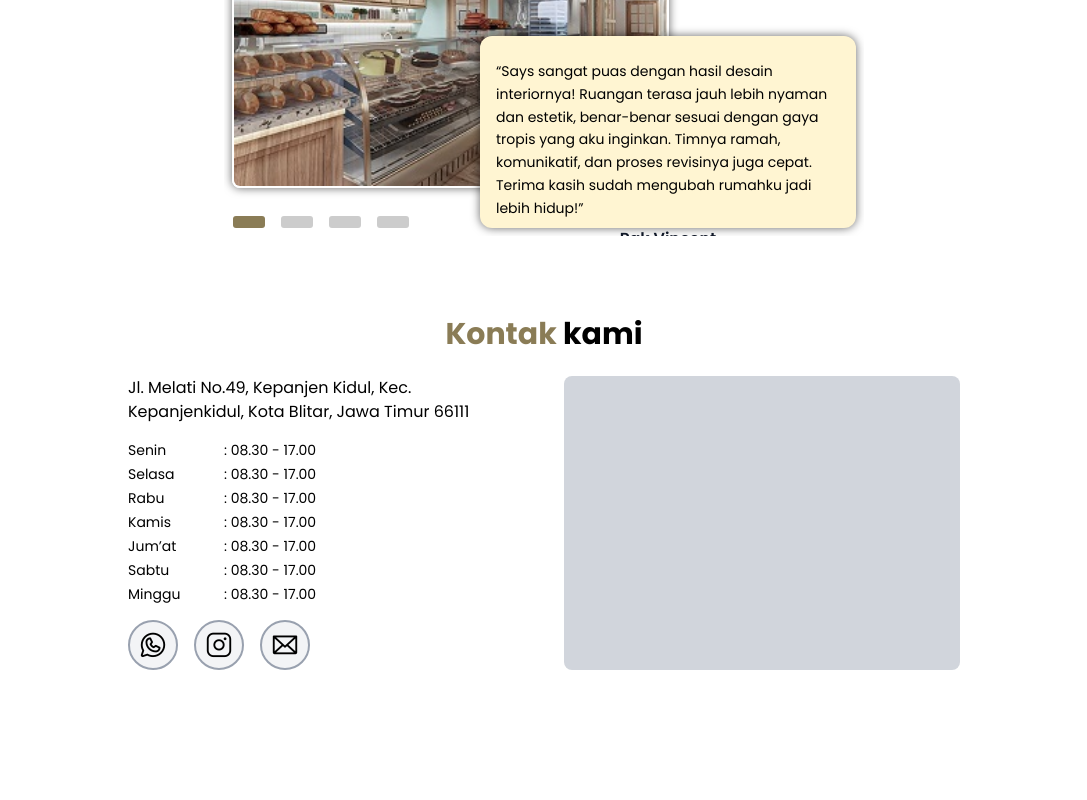
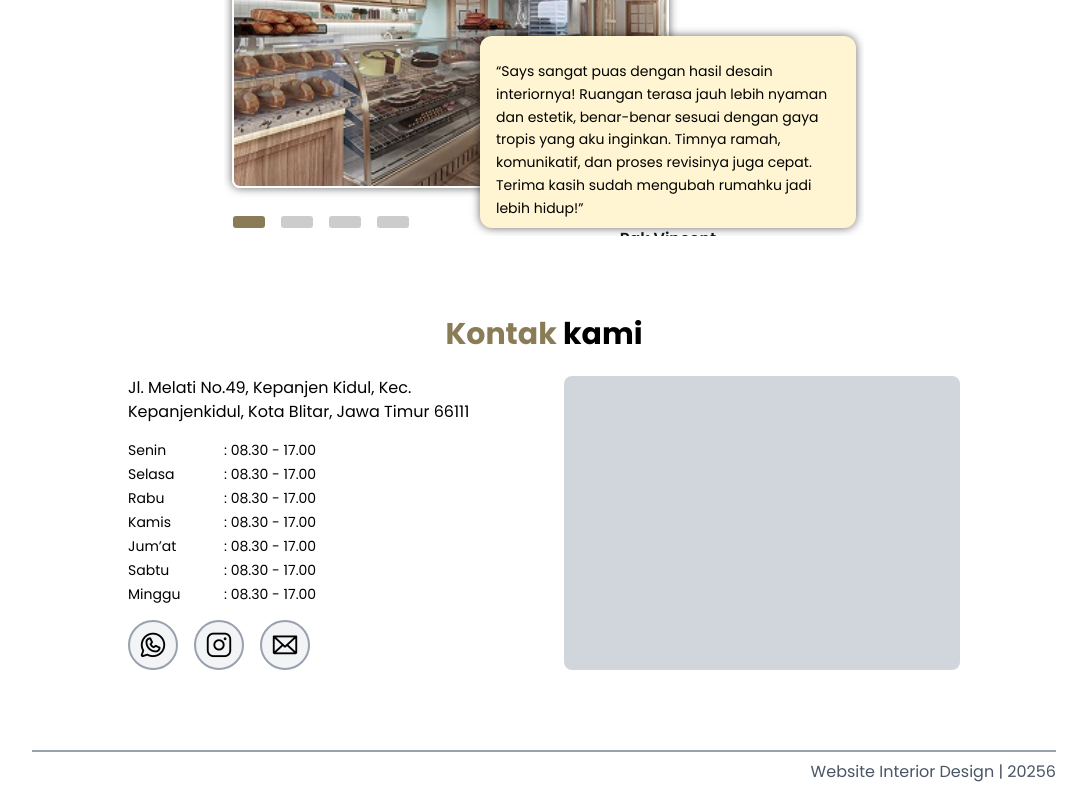
Before and after one commit to IrhamIzza/Web_Desain_Interior, a React (Vite) app: page / in a window 1280 px wide. Shown: the part 1597-2397 px from the top of the page, without its empty margins (96-1183 px from the left). Before the commit the page ends 2283 px from the top, so only its background shows below. Built offline with nearby package versions, Linux system fonts and the light colour scheme.

Commit message:
add footer

```diff
--- /dev/null
+++ b/src/components/Footer.jsx
@@ -0,0 +1,8 @@
+export default function Footer() {
+  return (
+    <div className="">
+      <div className="border-1 border-gray-400"></div>
+      <div className="mt-2 text-right text-gray-600">Website Interior Design | 20256</div>
+    </div>
+  );
+}
--- a/src/pages/Home.jsx
+++ b/src/pages/Home.jsx
@@ -1,5 +1,6 @@
 import React from "react";
 import TestimonialCarousel from "../components/TestimonialCarousel";
+import Footer from "@/components/Footer";
 
 export default function Home() {
   return (
@@ -110,6 +111,8 @@ export default function Home() {
           <div className="flex-1 bg-gray-300 w-full rounded-lg"></div>
         </div>
       </div>
+      {/* Footer */}
+      <Footer/>
     </div>
   );
 }
```
